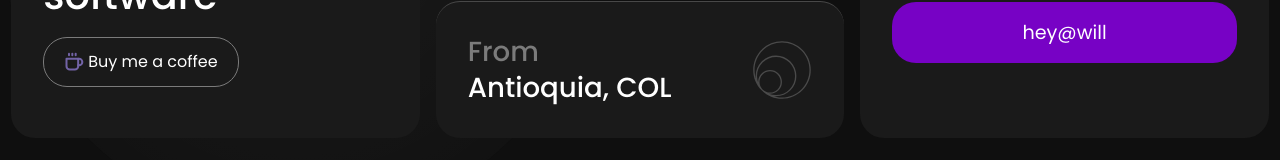
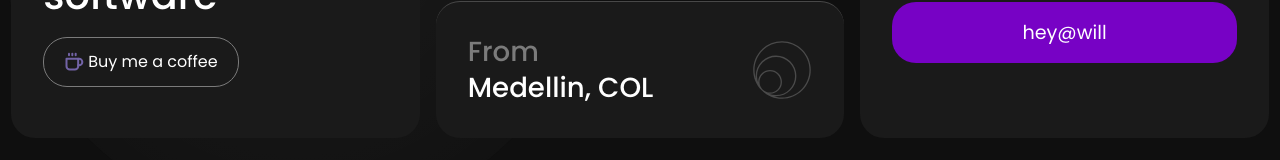
Before and after one commit to ApeWithGlasses/ApeWithGlasses.github.io, an Angular app: page / in a window 1280 px wide. Shown: the part 374-534 px from the top of the page. Built offline with nearby package versions, Linux system fonts and the light colour scheme.

Commit message:
fix: update location from Antioquia to Medellin in home component

```diff
--- a/src/app/feature/components/home/home.component.html
+++ b/src/app/feature/components/home/home.component.html
@@ -36,7 +36,7 @@
   <div class="minimal__card--little country">
     <div>
       <div class="subtitle-card">From</div>
-      <div class="title-card">Antioquia, COL</div>
+      <div class="title-card">Medellin, COL</div>
     </div>
     <img src="../../../../assets/icons/world-community-grid-svgrepo-com.svg" alt="world icon" class="icon__card">
   </div>
```
